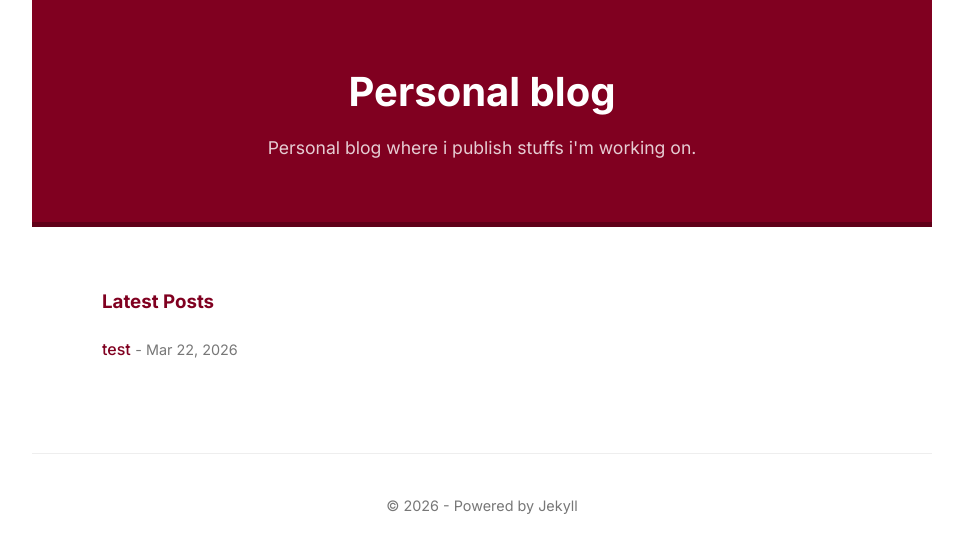
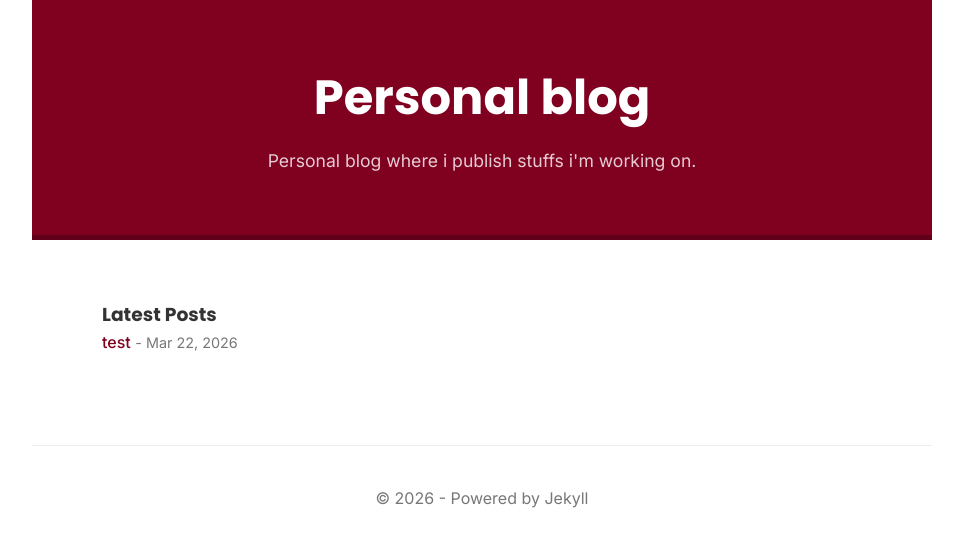
Before and after one commit to davidenetti/davidenetti.github.io, a Jekyll site: the page built from index.html, in a window 1280 px wide. Shown: the top 553 px of the page, without its empty margins (158-1121 px from the left). Built offline with Jekyll 4.4.1, drawn with Linux system fonts in a browser that asks for light colours.

Commit message:
Refactor styles with variables and adjust font sizes

```diff
--- a/assets/css/style.scss
+++ b/assets/css/style.scss
@@ -1,6 +1,10 @@
 ---
 # Empty front matter (required for Jekyll processing)
 ---
+$font-body: 'Inter', sans-serif;
+$font-headings: 'Poppins', sans-serif;
+$primary-color: #800020;
+
 /* Reset base */
 * {
     margin: 0;
@@ -9,10 +13,17 @@
 }
 
 body {
-    font-family: 'Inter', -apple-system, BlinkMacSystemFont, "Segoe UI", Roboto, sans-serif;
+    font-family: $font-body;
     line-height: 1.6;
-    background-color: #ffffff; /* Sfondo bianco pulito */
+    background-color: #ffffff;
     color: #333;
+    max-width: 900px;
+    margin: 0 auto;
+}
+
+h1, h2, h3 {
+    font-family: $font-headings;
+    font-weight: 700;
 }
 
 .container {
@@ -33,7 +44,7 @@ body {
 .main-header h1 a {
     color: #ffffff;
     text-decoration: none;
-    font-size: 2.5rem;
+    font-size: 3rem;
     font-weight: 700;
 }
 
@@ -43,23 +54,17 @@ body {
     margin-top: 10px;
 }
 
-/* Contenuto principale */
 .content {
     padding: 20px 0;
 }
 
-h2, h3 {
-    color: #800020;
-    margin-bottom: 20px;
-}
-
-/* Footer semplice */
 .main-footer {
     text-align: center;
     padding: 40px 0;
     margin-top: 60px;
     border-top: 1px solid #eee;
-    font-size: 0.9rem;
+    font-family: $font-body;
+    font-size: 1rem;
     color: #777;
 }
 
@@ -86,8 +91,3 @@ h2, h3 {
     color: #777;
     font-size: 0.9rem;
 }
-
-body {
-    max-width: 900px;
-    margin: 0 auto;
-}
```
